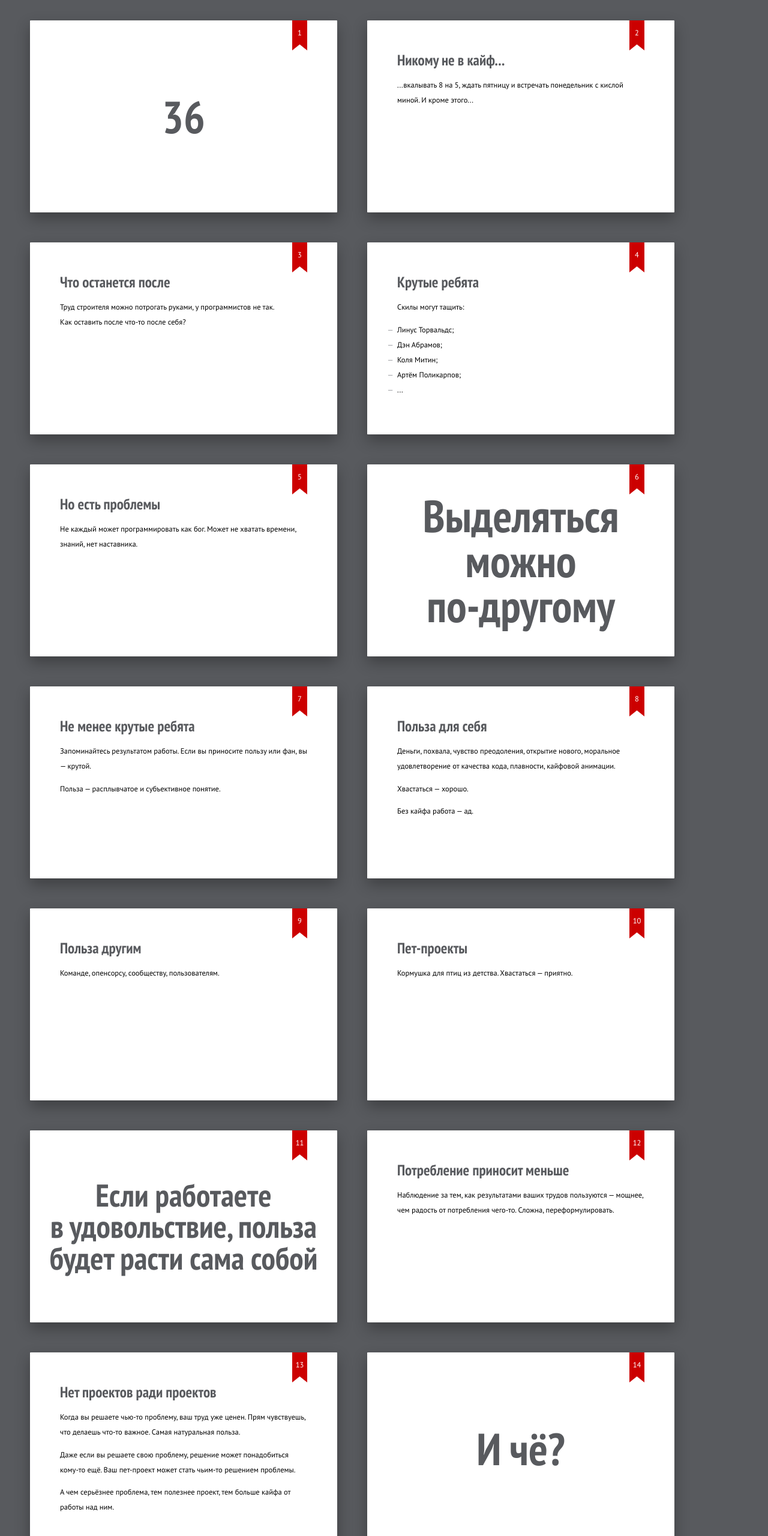
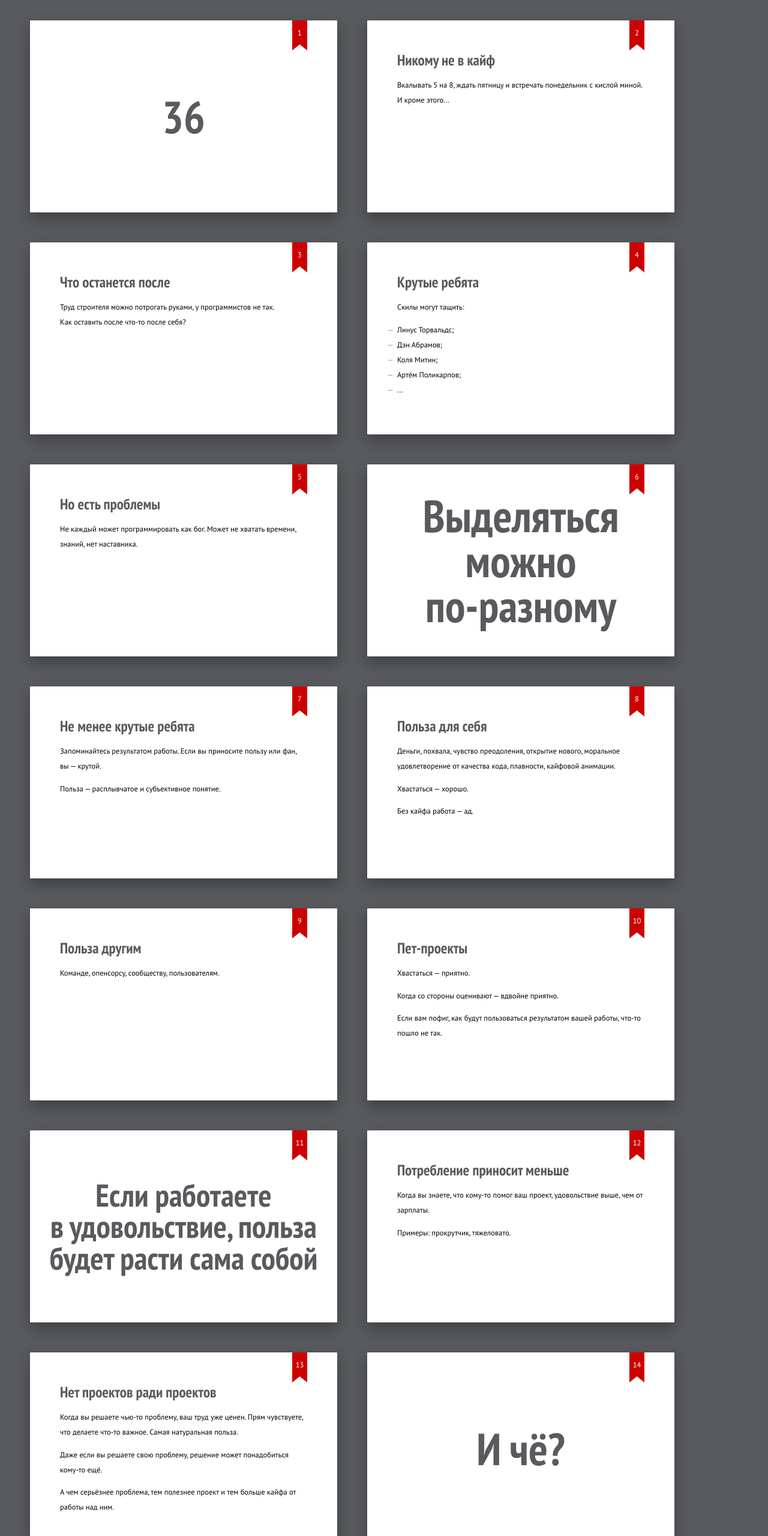
Before and after one commit to bespoyasov/front-not-pain, a plain HTML site: page index.html in a window 1280 px wide. Shown: the part 140-2700 px from the top of the page at 60% size. Drawn offline with Linux system fonts and the light colour scheme.

Commit message:
add: slide text

```diff
--- a/index.html
+++ b/index.html
@@ -20,8 +20,8 @@
 	</section>
 
 	<section class="slide" id="problem">
-		<h2>Никому не в кайф...</h2>
-		<p>...вкалывать 8 на 5, ждать пятницу и встречать понедельник с кислой миной. И кроме этого...</p>
+		<h2>Никому не в кайф</h2>
+		<p>Вкалывать 5 на 8, ждать пятницу и встречать понедельник с кислой миной. И кроме этого...</p>
 	</section>
 
 	<section class="slide" id="after-you">
@@ -47,12 +47,12 @@
 	</section>
 
 	<section class="slide" id="secret">
-		<h2 class="shout">Выделяться можно <nobr>по-другому</nobr></h2>
+		<h2 class="shout">Выделяться можно <nobr>по-разному</nobr></h2>
 	</section>
 
 	<section class="slide" id="usefullness">
 		<h2>Не менее крутые ребята</h2>
-		<p>Запоминайтесь результатом работы. Если вы приносите пользу или фан, вы — крутой.</p>
+		<p>Запоминайтесь результатом работы. Если вы приносите пользу или фан, вы — крутой.</p>
 		<p>Польза — расплывчатое и субъективное понятие.</p>
 	</section>
 
@@ -70,7 +70,9 @@
 
 	<section class="slide" id="pet-project">
 		<h2>Пет-проекты</h2>
-		<p>Кормушка для птиц из детства. Хвастаться — приятно.</p>
+		<p>Хвастаться — приятно.</p>
+		<p>Когда со стороны оценивают — вдвойне приятно.</p>
+		<p>Если вам пофиг, как будут пользоваться результатом вашей работы, что-то пошло не так.</p>
 	</section>
 
 	<section class="slide" id="secret-2">
@@ -79,14 +81,16 @@
 
 	<section class="slide" id="consuming-vs-producing">
 		<h2>Потребление приносит меньше</h2>
-		<p>Наблюдение за тем, как результатами ваших трудов пользуются — мощнее, чем радость от потребления чего-то. Сложна, переформулировать.</p>
+		<!--<p>Наблюдение за тем, как результатами ваших трудов пользуются — мощнее, чем радость от потребления чего-то. Сложна, переформулировать.</p>-->
+		<p>Когда вы знаете, что кому-то помог ваш проект, удовольствие выше, чем от зарплаты.</p>
+		<p>Примеры: прокрутчик, тяжеловато.</p>
 	</section>
 
 	<section class="slide" id="solving-problems">
 		<h2>Нет проектов ради проектов</h2>
-		<p>Когда вы решаете чью-то проблему, ваш труд уже ценен. Прям чувствуешь, что делаешь что-то важное. Самая натуральная польза.</p>
-		<p>Даже если вы решаете свою проблему, решение может понадобиться кому-то ещё. Ваш пет-проект может стать чьим-то решением проблемы.</p>
-		<p>А чем серьёзнее проблема, тем полезнее проект, тем больше кайфа от работы над ним.</p>
+		<p>Когда вы решаете чью-то проблему, ваш труд уже ценен. Прям чувствуете, что делаете что-то важное. Самая натуральная польза.</p>
+		<p>Даже если вы решаете свою проблему, решение может понадобиться кому-то ещё.</p>
+		<p>А чем серьёзнее проблема, тем полезнее проект и тем больше кайфа от работы над ним.</p>
 	</section>
 
 	<section class="slide" id="so-what">
@@ -96,6 +100,7 @@
 	<section class="slide" id="you-are-not-alone">
     <h2>Есть другие люди</h2>
 		<p>Которые мешают делать нормально. (На самом деле нет.)</p>
+		<p>«Они постоянно лезут ко мне в неподходящий момент со всякими неважными штуками.»</p>
   </section>
 
 	<section class="slide" id="basis">
@@ -119,12 +124,14 @@
 	<section class="slide" id="from-heart">
     <h2>Если делать от души</h2>
 		<p>Вам эндорфины, продукту — польза и сила.</p>
+		<p>Работа перестанет казаться каторгой.</p>
+		<p>Будет приятнее хвастаться, будет чем хвастаться. Выше шансы устроиться лучше.</p>
   </section>
 
 	<section class="slide" id="communication">
     <h2>Общаться важно</h2>
 		<p>Пилить годноту в одиночку трудно. Большие проекты пилят команды.</p>
-		<p>Чтобы понимать друг друга, нужно общаться. Способы выстроить общение разные.</p>
+		<p>Чтобы понимать друг друга, нужно общаться. Способы выстроить общение есть разные.</p>
   </section>
 
 	<section class="slide" id="secret-3">
@@ -162,6 +169,8 @@
 	<section class="slide" id="be-active">
     <h2>Берите инициативу</h2>
 		<p>Предлагайте свои решения. Это развивает.</p>
+		<p>Возможно, придётся переделать, но это будет полезным опытом. (А возможно и переделывать не придётся.)</p>
+		<p>Спрашивайте, как ребята приходят к такому решению.</p>
   </section>
 
 	<section class="slide" id="i-am-busy">
@@ -227,12 +236,15 @@
 			<li><a href="http://www.ozon.ru/context/detail/id/5593847/">книга «Сначала скажите нет»</a></li>
 			<li><a href="http://artgorbunov.ru/bb/soviet/sinelnikov/">советы о переговорах</a></li>
 			<li><a href="https://www.youtube.com/watch?v=8T94qu8IWWk">шоу на ютубе «Дизайнер против девелопера»</a></li>
+			<li><a href="https://igoradamenko.com/blog/all/designers-vs-programmers/">как помирить программиста и дизайнера</a></li>
+			<li><a href="https://designpub.ru/верстка-в-процессе-дизайна-59c2aef3ae25">дизайнеры поймут, что не всё ок, если им сказать об этом</a></li>
+			<li><a href="https://habrahabr.ru/post/330784/">как пофиксить баги в себе</a></li>
 		</ul>
 	</section>
 
 	<section class="slide" id="fff">
     <h2>ФФФ</h2>
-		<p>Cрок проекта и его цена фиксируются, а функциональность по ходу работы меняется. Если что-то не успевается, то функциональность можно урезать — пофлексить.</p>
+		<p>Cрок проекта и его цена фиксируются, а функциональность по ходу работы меняется. Если сроки поджимают, то функциональность можно урезать — пофлексить.</p>
 		<p>Начинайте новые задачи с оценки: как много уйдёт времени, что понадобится узнать, чтобы её сделать.</p>
 		<ul>
 			<li><a href="http://artgorbunov.ru/bb/soviet/20160519/">серия советов о флексе</a></li>
```
